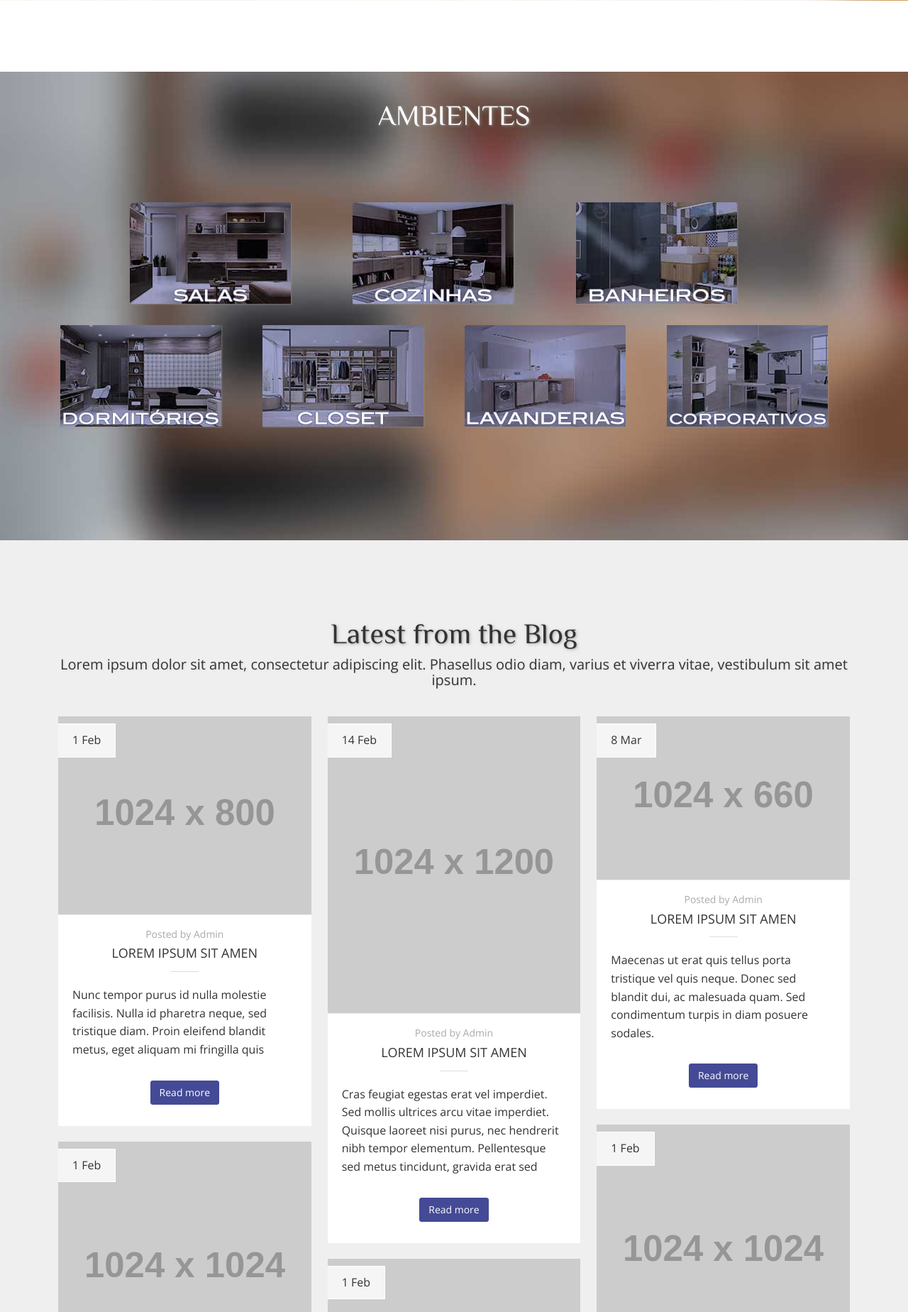
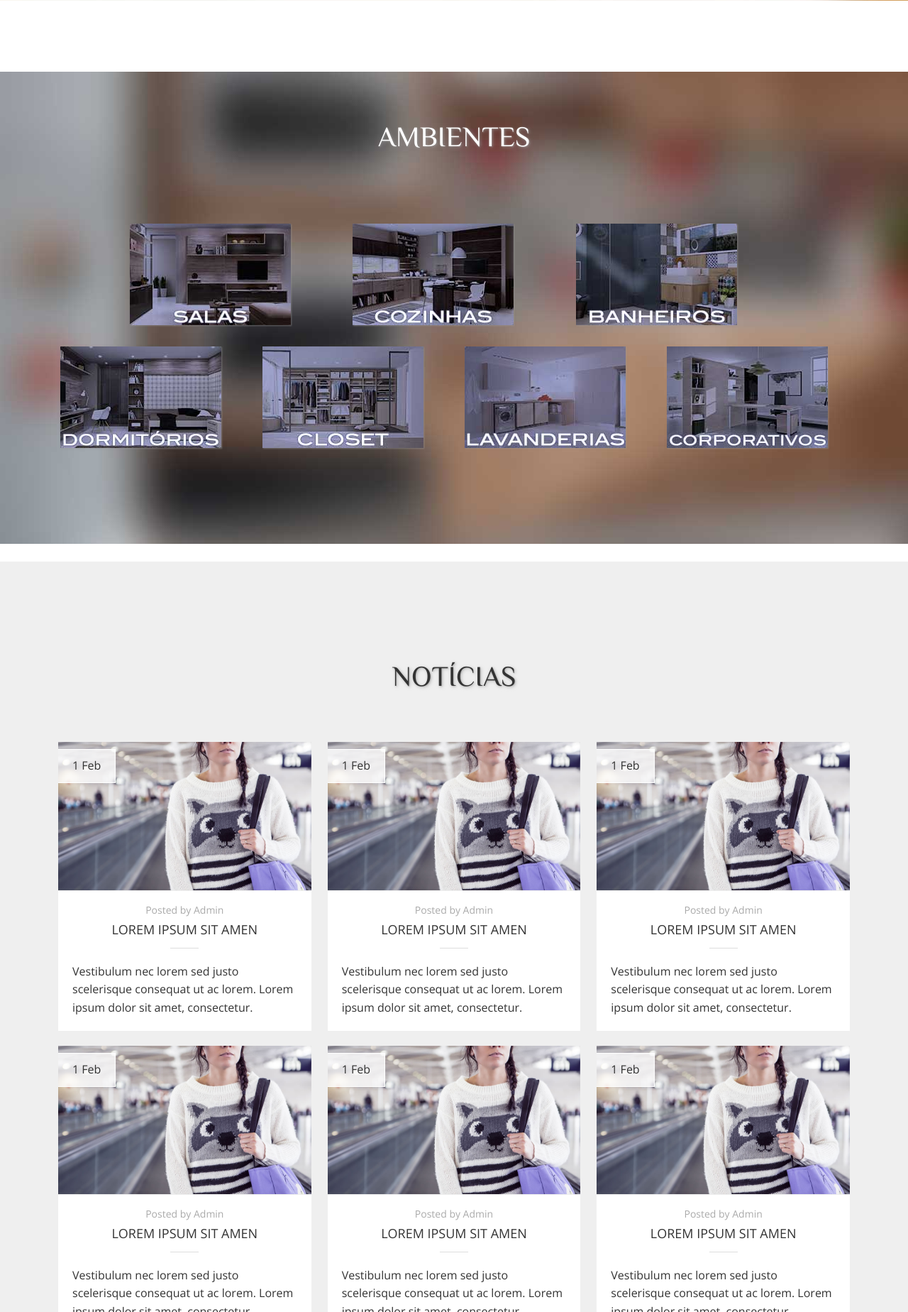
Before and after one commit to damasiorafael/austrini, a PHP site: page /home.html in a window 1280 px wide. Shown: the part 4652-6500 px from the top of the page at 71% size. Run offline with PHP 8.4, Linux system fonts and the light colour scheme; grey boxes labelled with a size stand in for pictures from a placeholder-image service; some libraries are stand-ins or nearby versions.

Commit message:
noticias finalizado

```diff
--- a/css/austrini.css
+++ b/css/austrini.css
@@ -385,13 +385,15 @@ body,
 /*                                                                               */
 /*-------------------------------------------------------------------------------*/
 .section-empresa { background: url(../img/bg_empresa.jpg) no-repeat 0 0; padding-top: 30px; position: relative; margin-top: 100px;}
-.box-empresa { width: 100%; height: 682px; background: #FFF; margin-top: 60px; position: absolute; z-index: 9;}
+.box-empresa { width: 100%; height: 682px; background: #FFF; margin-top: 30px; position: absolute; z-index: 9;}
 .opacity { opacity: .70}
 .box-shadow { box-shadow: 1px 1px 2px rgba(153, 153, 153, 0.5);}
-.text-empresa { width: 100%; height: 682px; margin-top: 60px; position: relative; z-index: 10;}
+
+.section-empresa h2 { padding-top: 30px;}
+.text-empresa { width: 100%; height: 682px; margin-top: 30px; position: relative; z-index: 10;}
 .text-empresa p { padding: 18px 0 0 18px; font-size: 14px; line-height: 18px;}
 
-.section-empresa .figure { width: calc(100% - 40px); margin: 210px auto 0;}
+.section-empresa .figure { width: calc(100% - 40px); margin: 180px auto 0;}
 .section-empresa .figure img { max-width: 100%; display: block;}
 .section-empresa .figure .figcaption { font-size: 12px; line-height: 16px; background: #FFF; width: 100%; padding: 10px;}
 
@@ -655,11 +657,107 @@ input, select, textarea { background-color: #41499C!important; color: #FFF!impor
 /*-------------------------------------------------------------------------------*/
 
 #ambientes { background: url(../img/bg_ambientes.jpg) no-repeat 0 0; padding-top: 30px; position: relative; margin-top: 100px; color: #FFF;}
+#ambientes h2 { padding-top: 30px;}
 #ambientes img { display: block; box-shadow: 1px 1px 2px rgba(153, 153, 153, 0.5); margin: 30px 0;}
 #ambientes .linha-1 { margin-top: 60px;}
 #ambientes .linha-1 img { margin-bottom: 0;}
 .link-oculto { display: none;}
 
+
+/*-------------------------------------------------------------------------------*/
+/*                                                                               */
+/*        2.4 HOME noticias STYLE                                                    */
+/*                                                                               */
+/*-------------------------------------------------------------------------------*/
+
+#noticias h2 {
+    padding-top: 30px;
+}
+
+#article-list {
+    margin-top: 60px;
+}
+
+#noticias .post {
+    position: relative;
+    padding-bottom: 20px;
+    margin: 0 10px;
+}
+
+#noticias .post header,
+#noticias .post footer {
+    background-color: #ffffff;
+    border-left: 1px solid #EFEFEF;
+    border-right: 1px solid #EFEFEF;
+}
+
+#noticias .post footer {
+    padding: 10px 0 30px;
+    border-bottom: 1px solid #EFEFEF;
+}
+
+#noticias .post img {
+    margin-bottom: 10px;
+    border-bottom: 1px solid #EEE;
+}
+
+#noticias .post-container {
+    background-color: #ffffff;
+    border-left: 1px solid #EFEFEF;
+    border-right: 1px solid #EFEFEF;
+}
+
+#noticias .post-date {
+    position: absolute;
+    top: 10px;
+    right: auto;
+    bottom: auto;
+    left: 0;
+    z-index: 1;
+    background-color: rgba(255, 255, 255, 0.8);
+    padding: 10px 20px;
+    border: 1px solid #FFF;
+    border-left: none;
+    color: #333;
+    display: block;
+}
+
+#noticias .post-author {
+    display: block;
+    text-align: center;
+    font-size: 14px;
+    padding: 6px 0;
+    color: #AAA;
+}
+
+#noticias .post-title {
+    text-align: center;
+    font-size: 18px;
+    text-transform: uppercase;
+    margin: 0;
+    padding: 0 0 16px;
+    position: relative;
+    font-weight: 400;
+}
+
+#noticias .post-title:after {
+    background: none repeat scroll 0 0 #DDD;
+    position: absolute;
+    top: auto;
+    right: auto;
+    bottom: 0;
+    left: 50%;
+    z-index: 1;
+    content: "";
+    height: 1px;
+    width: 40px;
+    margin-left: -20px;
+}
+
+#noticias .post-container {
+    display: block;
+    padding: 20px;
+}
 
 /*-------------------------------------------------------------------------------*/
 /*                                                                               */
--- a/home.html
+++ b/home.html
@@ -45,6 +45,7 @@
 		   <li><a data-link="#gestao" href="#">Gestão de Pessoas</a></li>
 		   <li><a data-link="#work" href="#">Trabalhe Conosco</a></li>
 		   <li><a data-link="#ambientes" href="#">Ambientes</a></li>
+		   <li><a data-link="#noticias" href="#">Notícias</a></li>
 		   <li><a data-link="#contact" href="#">Sustentabilidade</a></li>
 		   <li><a data-link="#newsletter" href="#">Tenha uma loja Austrini</a></li>
 		   <li><a data-link="#feedback" href="#">Fale Conosco</a></li>
@@ -99,7 +100,7 @@
                         </header>
                         <span class="post-container">Vestibulum nec lorem sed justo scelerisque consequat ut ac lorem. Lorem ipsum dolor sit amet, consectetur.</span>
                         <footer class="text-center">
-                            <a href="#blog" class="btn btn-default">Ver mais</a>
+                            <a href="#noticias" class="btn btn-default">Ver mais</a>
                         </footer>
                     </article>
                 </div>
@@ -320,7 +321,7 @@
 						<a href="img/sala-5.jpg" title="Salas" class="box-salas link-oculto"></a>
 						<a href="img/sala-6.jpg" title="Salas" class="box-salas link-oculto"></a>
 					</div>
-					<div class="col-md-4 wow fadeInDown" data-wow-duration="1s" data-wow-delay="0.7s">
+					<div class="col-md-4 wow fadeInDown" data-wow-duration="1s" data-wow-delay="0.6s">
 						<a href="img/cozinha-1.jpg" title="Cozinhas" class="box-cozinhas">
 							<img src="img/thumb-cozinhas.jpg" alt="Cozinhas">
 						</a>
@@ -328,7 +329,7 @@
 						<a href="img/cozinha-3.jpg" title="Cozinhas" class="box-cozinhas link-oculto"></a>
 						<a href="img/cozinha-4.jpg" title="Cozinhas" class="box-cozinhas link-oculto"></a>
 					</div>
-					<div class="col-md-4 wow fadeInDown" data-wow-duration="1s" data-wow-delay="0.9s">
+					<div class="col-md-4 wow fadeInDown" data-wow-duration="1s" data-wow-delay="0.7s">
 						<a href="img/banheiro-1.jpg" title="Banheiros" class="box-banheiros">
 							<img src="img/thumb-banheiros.jpg" alt="Banheiros">
 						</a>
@@ -337,23 +338,23 @@
 						<a href="img/banheiro-4.jpg" title="Banheiros" class="box-banheiros link-oculto"></a>
 					</div>
 				</div>
-				<div class="col-md-12 linha-2 wow fadeInDown" data-wow-duration="1s" data-wow-delay="1.1s">
-					<div class="col-md-3 wow fadeInDown" data-wow-duration="1s" data-wow-delay="1.3s">
+				<div class="col-md-12 linha-2 wow fadeInDown" data-wow-duration="1s" data-wow-delay="0.7s">
+					<div class="col-md-3 wow fadeInDown" data-wow-duration="1s" data-wow-delay="0.8s">
 						<a href="" title="Dormitórios" class="colorbox">
 							<img src="img/thumb-dormitorios.jpg" alt="Dormitórios">
 						</a>
 					</div>
-					<div class="col-md-3 wow fadeInDown" data-wow-duration="1s" data-wow-delay="1.5s">
+					<div class="col-md-3 wow fadeInDown" data-wow-duration="1s" data-wow-delay="0.9s">
 						<a href="" title="Closet" class="colorbox">
 							<img src="img/thumb-closet.jpg" alt="Closet">
 						</a>
 					</div>
-					<div class="col-md-3 wow fadeInDown" data-wow-duration="1s" data-wow-delay="1.7s">
+					<div class="col-md-3 wow fadeInDown" data-wow-duration="1s" data-wow-delay="1.0s">
 						<a href="" title="Lavanderias" class="colorbox">
 							<img src="img/thumb-lavanderias.jpg" alt="Lavanderias">
 						</a>
 					</div>
-					<div class="col-md-3 wow fadeInDown" data-wow-duration="1s" data-wow-delay="1.9s">
+					<div class="col-md-3 wow fadeInDown" data-wow-duration="1s" data-wow-delay="1.1s">
 						<a href="" title="Corporativos" class="colorbox">
 							<img src="img/thumb-corporativos.jpg" alt="Corporativos">
 						</a>
@@ -362,83 +363,64 @@
 			</div>
 		</div>
 	</section>
-	<section id="blog" class="section-grey">
+	<section id="noticias" class="section-grey">
 		<div class="container">
-			<h2 class="section-title">Latest from the Blog</h2>
-			<h3 class="section-sub-title">Lorem ipsum dolor sit amet, consectetur adipiscing elit. Phasellus odio diam, varius et viverra vitae, vestibulum sit amet ipsum.</h3>
+			<h2 class="section-title">NOTÍCIAS</h2>
 		</div>
 		<div class="container" id="article-list">
 			<article class="post item wow fadeInDown" data-wow-duration="1s" data-wow-delay="0.3s">
                 <header>
-					<img src="http://placehold.it/1024x800" class="img-responsive" alt="Blog images" />
+                    <img src="img/noticia-destaque-1.jpg" class="img-responsive" alt="Blog images" />
                     <span class="post-date">1 Feb</span>
                     <span class="post-author">Posted by Admin</span>
                     <h2 class="post-title">Lorem Ipsum sit amen</h2>
                 </header>
-				<span class="post-container">Nunc tempor purus id nulla molestie facilisis. Nulla id pharetra neque, sed tristique diam. Proin eleifend blandit metus, eget aliquam mi fringilla quis</span>
-				<footer class="text-center">
-					<a href="#" class="btn btn-default">Read more</a>
-				</footer>
+                <span class="post-container">Vestibulum nec lorem sed justo scelerisque consequat ut ac lorem. Lorem ipsum dolor sit amet, consectetur.</span>
             </article>
             <article class="post item wow fadeInDown" data-wow-duration="1s" data-wow-delay="0.4s">
                 <header>
-					<img src="http://placehold.it/1024x1200" class="img-responsive" alt="Blog images" />
-					<span class="post-date">14 Feb</span>
-					<span class="post-author">Posted by Admin</span>
-					<h2 class="post-title">Lorem Ipsum sit amen</h2>
-				</header>
-				<span class="post-container">Cras feugiat egestas erat vel imperdiet. Sed mollis ultrices arcu vitae imperdiet. Quisque laoreet nisi purus, nec hendrerit nibh tempor elementum. Pellentesque sed metus tincidunt, gravida erat sed</span>
-				<footer class="text-center">
-					<a href="#" class="btn btn-default">Read more</a>
-				</footer>
-			</article>
-			<article class="post item wow fadeInDown" data-wow-duration="1s" data-wow-delay="0.5s">
-				<header>
-					<img src="http://placehold.it/1024x660" class="img-responsive" alt="Blog images" />
-					<span class="post-date">8 Mar</span>
-					<span class="post-author">Posted by Admin</span>
-					<h2 class="post-title">Lorem Ipsum sit amen</h2>
-				</header>
-				<span class="post-container">Maecenas ut erat quis tellus porta tristique vel quis neque. Donec sed blandit dui, ac malesuada quam. Sed condimentum turpis in diam posuere sodales.</span>
-				<footer class="text-center">
-					<a href="#" class="btn btn-default">Read more</a>
-				</footer>
-			</article>
-			<article class="post item wow fadeInDown" data-wow-duration="1s" data-wow-delay="0.6s">
-				<header>
-					<img src="http://placehold.it/1024" class="img-responsive" alt="Blog images" />
+                    <img src="img/noticia-destaque-1.jpg" class="img-responsive" alt="Blog images" />
                     <span class="post-date">1 Feb</span>
                     <span class="post-author">Posted by Admin</span>
                     <h2 class="post-title">Lorem Ipsum sit amen</h2>
                 </header>
-				<span class="post-container">Donec ac pulvinar nibh. Aliquam sem felis, eu posuere magna ornare. Donec dignissim, lacus sit amet comlobortis  bibendum convallis magna ut, auctor ultrices libero. Cras eget purus vel purus facilisis tincidunt. Vivamus a turpis metus.</span>
-				<footer class="text-center">
-					<a href="#" class="btn btn-default">Read more</a>
-				</footer>
+                <span class="post-container">Vestibulum nec lorem sed justo scelerisque consequat ut ac lorem. Lorem ipsum dolor sit amet, consectetur.</span>
             </article>
-			<article class="post item wow fadeInDown" data-wow-duration="1s" data-wow-delay="0.7s">
+            <article class="post item wow fadeInDown" data-wow-duration="1s" data-wow-delay="0.5s">
                 <header>
-					<img src="http://placehold.it/1024x600" class="img-responsive" alt="Blog images" />
+                    <img src="img/noticia-destaque-1.jpg" class="img-responsive" alt="Blog images" />
                     <span class="post-date">1 Feb</span>
                     <span class="post-author">Posted by Admin</span>
                     <h2 class="post-title">Lorem Ipsum sit amen</h2>
                 </header>
-				<span class="post-container">Vestibulum nec lorem sed justo scelerisque consequat ut ac lorem. Lorem ipsum dolor sit amet, consectetur adipiscing elit. Nunc gravida augue nec consectetur aliquet.</span>
-				<footer class="text-center">
-					<a href="#" class="btn btn-default">Read more</a>
-				</footer>
+                <span class="post-container">Vestibulum nec lorem sed justo scelerisque consequat ut ac lorem. Lorem ipsum dolor sit amet, consectetur.</span>
             </article>
-			<article class="post item wow fadeInDown" data-wow-duration="1s" data-wow-delay="0.8s">
+            <article class="post item wow fadeInDown" data-wow-duration="1s" data-wow-delay="0.6s">
                 <header>
-					<img src="http://placehold.it/1024" class="img-responsive" alt="Blog images" />
+                    <img src="img/noticia-destaque-1.jpg" class="img-responsive" alt="Blog images" />
                     <span class="post-date">1 Feb</span>
                     <span class="post-author">Posted by Admin</span>
                     <h2 class="post-title">Lorem Ipsum sit amen</h2>
                 </header>
-				<span class="post-container">Vestibulum nec loreisus porta, id dui faucibus. Pellentesque at scelerisque diam, vel tristique nuncm sed semper justomagna ut, auctor ultrices libero scelerisque consequat ut ac lorem. Lorem ipsum dolor sit amet, consectetur adipiscing elit. Nunc gravida augue nec consectetur aliquet.</span>
-				<footer class="text-center">
-					<a href="#" class="btn btn-default">Read more</a>
-				</footer>
+                <span class="post-container">Vestibulum nec lorem sed justo scelerisque consequat ut ac lorem. Lorem ipsum dolor sit amet, consectetur.</span>
+            </article>
+            <article class="post item wow fadeInDown" data-wow-duration="1s" data-wow-delay="0.7s">
+                <header>
+                    <img src="img/noticia-destaque-1.jpg" class="img-responsive" alt="Blog images" />
+                    <span class="post-date">1 Feb</span>
+                    <span class="post-author">Posted by Admin</span>
+                    <h2 class="post-title">Lorem Ipsum sit amen</h2>
+                </header>
+                <span class="post-container">Vestibulum nec lorem sed justo scelerisque consequat ut ac lorem. Lorem ipsum dolor sit amet, consectetur.</span>
+            </article>
+            <article class="post item wow fadeInDown" data-wow-duration="1s" data-wow-delay="0.8s">
+                <header>
+                    <img src="img/noticia-destaque-1.jpg" class="img-responsive" alt="Blog images" />
+                    <span class="post-date">1 Feb</span>
+                    <span class="post-author">Posted by Admin</span>
+                    <h2 class="post-title">Lorem Ipsum sit amen</h2>
+                </header>
+                <span class="post-container">Vestibulum nec lorem sed justo scelerisque consequat ut ac lorem. Lorem ipsum dolor sit amet, consectetur.</span>
             </article>
 		</div>
 	</section>
```
Lines whose indentation alone changed are shown as unchanged.
